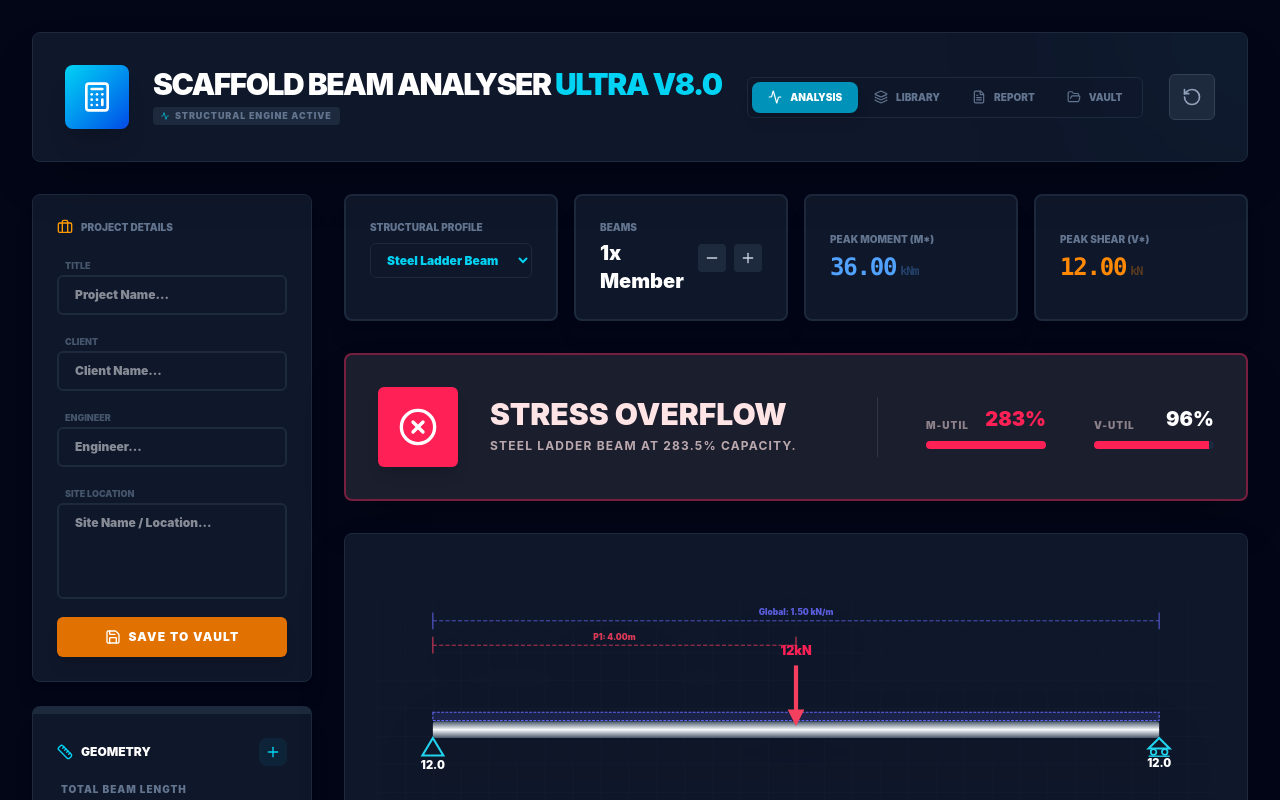
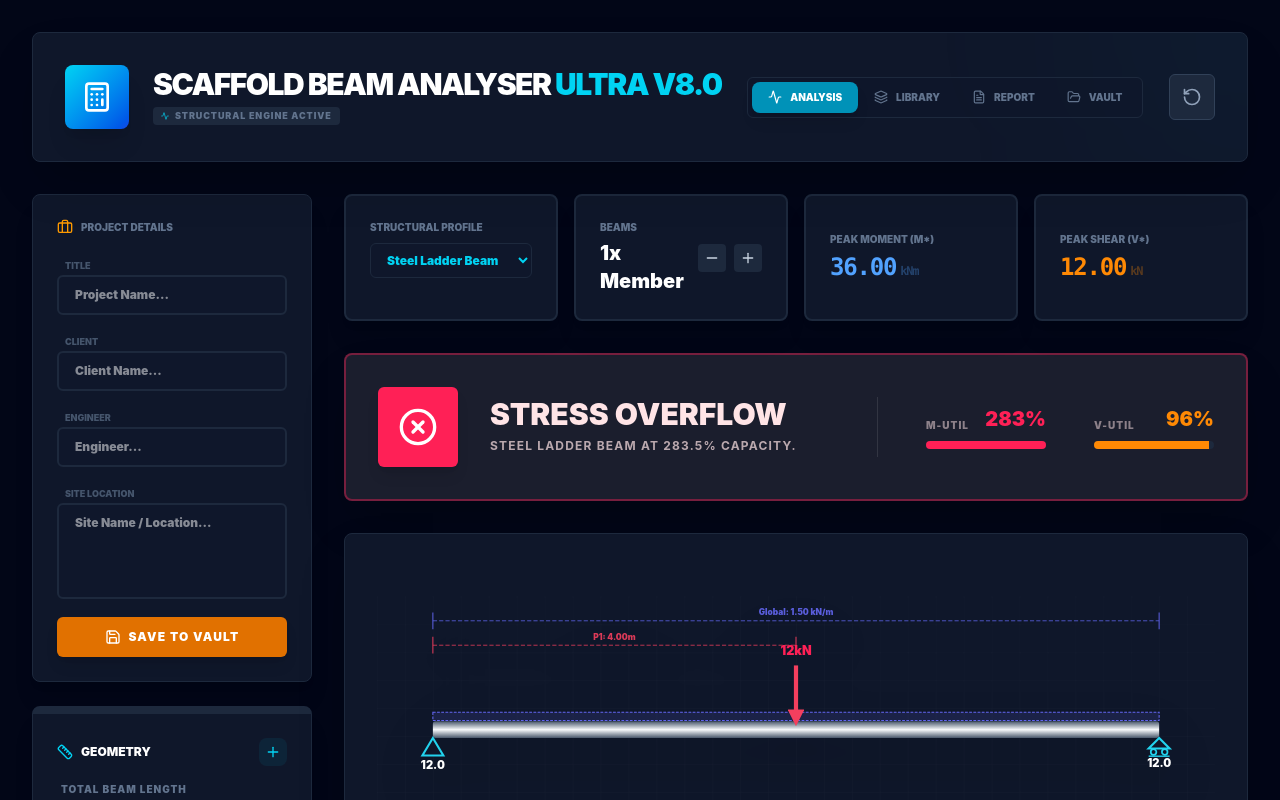
Before and after one commit to ch661024-sys/scaffold-analyser, a React (Vite) app: page / in a window 1280 px wide. Shown: the top 800 px of the page. Built offline with nearby package versions, Linux system fonts and the light colour scheme.

Commit message:
Fix M-UTIL and V-UTIL color logic and update deployment config

```diff
--- a/src/App.jsx
+++ b/src/App.jsx
@@ -559,14 +559,14 @@ const App = () => {
                   </div>
                 </div>
                 <div className="flex items-center gap-8 md:gap-12 md:border-l md:border-white/10 md:pl-12 h-full py-2 w-full md:w-auto">
-                   <div className="flex-1 min-w-[120px] space-y-2">
-                     <div className="flex justify-between items-end"><span className="text-[10px] font-black uppercase opacity-50 tracking-widest">M-Util</span><span className={`text-xl font-black  ${activeBeam.utilM > 100 ? 'text-rose-500' : 'text-white'}`}>{activeBeam.utilM.toFixed(0)}%</span></div>
-                     <div className="h-2 w-full bg-slate-800 rounded-full overflow-hidden"><div className={`h-full transition-all duration-1000 ${activeBeam.utilM > 100 ? 'bg-rose-500' : 'bg-cyan-500'}`} style={{ width: `${Math.min(100, activeBeam.utilM)}%` }} /></div>
-                   </div>
-                   <div className="flex-1 min-w-[120px] space-y-2">
-                     <div className="flex justify-between items-end"><span className="text-[10px] font-black uppercase opacity-50 tracking-widest">V-Util</span><span className={`text-xl font-black  ${activeBeam.utilV > 100 ? 'text-rose-500' : 'text-white'}`}>{activeBeam.utilV.toFixed(0)}%</span></div>
-                     <div className="h-2 w-full bg-slate-800 rounded-full overflow-hidden"><div className={`h-full transition-all duration-1000 ${activeBeam.utilV > 100 ? 'bg-rose-500' : 'bg-rose-500'}`} style={{ width: `${Math.min(100, activeBeam.utilV)}%` }} /></div>
-                   </div>
+                    <div className="flex-1 min-w-[120px] space-y-2">
+                      <div className="flex justify-between items-end"><span className="text-[10px] font-black uppercase opacity-50 tracking-widest">M-Util</span><span className={`text-xl font-black  ${activeBeam.utilM > 100 ? 'text-rose-500' : 'text-blue-400'}`}>{activeBeam.utilM.toFixed(0)}%</span></div>
+                      <div className="h-2 w-full bg-slate-800 rounded-full overflow-hidden"><div className={`h-full transition-all duration-1000 ${activeBeam.utilM > 100 ? 'bg-rose-500' : 'bg-blue-500'}`} style={{ width: `${Math.min(100, activeBeam.utilM)}%` }} /></div>
+                    </div>
+                    <div className="flex-1 min-w-[120px] space-y-2">
+                      <div className="flex justify-between items-end"><span className="text-[10px] font-black uppercase opacity-50 tracking-widest">V-Util</span><span className={`text-xl font-black  ${activeBeam.utilV > 100 ? 'text-rose-500' : 'text-orange-400'}`}>{activeBeam.utilV.toFixed(0)}%</span></div>
+                      <div className="h-2 w-full bg-slate-800 rounded-full overflow-hidden"><div className={`h-full transition-all duration-1000 ${activeBeam.utilV > 100 ? 'bg-rose-500' : 'bg-orange-400'}`} style={{ width: `${Math.min(100, activeBeam.utilV)}%` }} /></div>
+                    </div>
                 </div>
               </div>
 
--- a/vite.config.js
+++ b/vite.config.js
@@ -4,6 +4,7 @@ import tailwindcss from '@tailwindcss/vite'
 
 // https://vite.dev/config/
 export default defineConfig({
+  base: './',
   plugins: [
     react(),
     tailwindcss()
```
